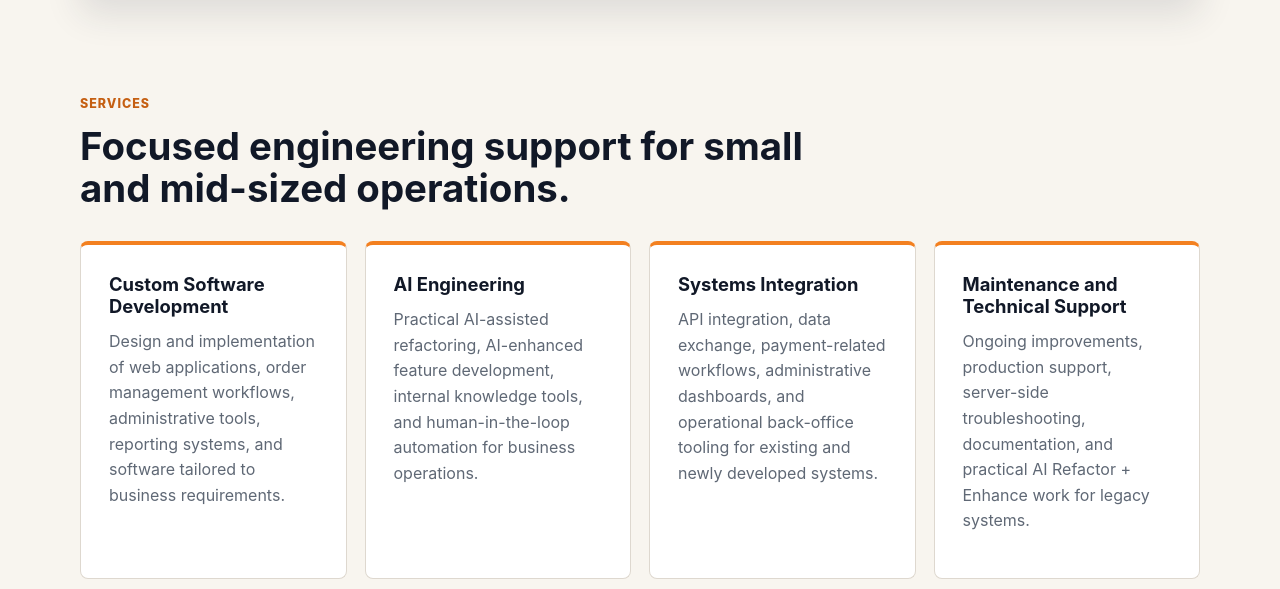
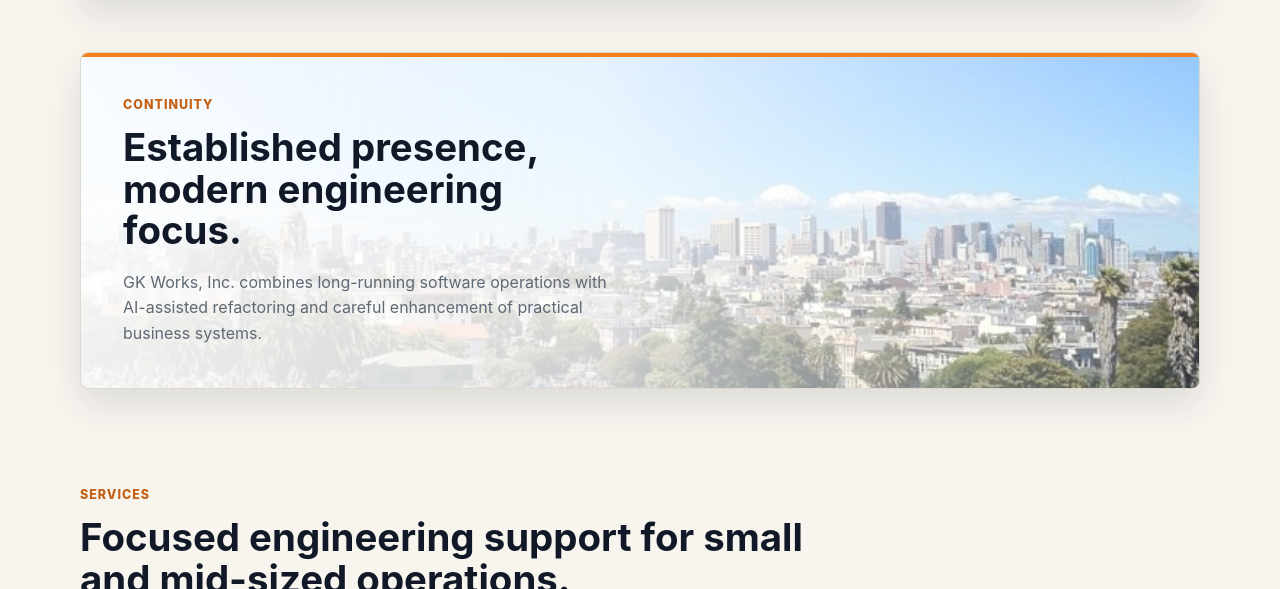
Before and after one commit to gkw/gkworks.com, a plain HTML site: page index.html in a window 1280 px wide. Shown: the part 831-1420 px from the top of the page. Drawn offline with Linux system fonts and the light colour scheme.

Commit message:
Add original site background image

```diff
--- a/index.html
+++ b/index.html
@@ -62,6 +62,17 @@
         <div>
           <strong>Technical Operations</strong>
           <span>Automation, monitoring, and maintenance</span>
+        </div>
+      </section>
+
+      <section class="heritage-section" aria-label="Company continuity">
+        <div class="heritage-content">
+          <p class="eyebrow">Continuity</p>
+          <h2>Established presence, modern engineering focus.</h2>
+          <p>
+            GK Works, Inc. combines long-running software operations with AI-assisted
+            refactoring and careful enhancement of practical business systems.
+          </p>
         </div>
       </section>
 
--- a/styles.css
+++ b/styles.css
@@ -245,6 +245,41 @@ h3 {
 .trust-band span {
   color: var(--muted);
   font-size: 0.95rem;
+}
+
+.heritage-section {
+  position: relative;
+  width: min(1120px, calc(100% - 40px));
+  min-height: 280px;
+  margin: 54px auto 0;
+  display: grid;
+  align-items: center;
+  overflow: hidden;
+  background:
+    linear-gradient(90deg, rgba(255, 255, 255, 0.94) 0%, rgba(255, 255, 255, 0.8) 47%, rgba(255, 255, 255, 0.16) 100%),
+    url("assets/original-site-background.jpg") center / cover no-repeat;
+  border: 1px solid var(--line);
+  border-radius: 8px;
+  box-shadow: var(--shadow);
+}
+
+.heritage-section::before {
+  content: "";
+  position: absolute;
+  inset: 0;
+  border-top: 4px solid var(--orange);
+  pointer-events: none;
+}
+
+.heritage-content {
+  position: relative;
+  max-width: 590px;
+  padding: 42px;
+}
+
+.heritage-content p:last-child {
+  margin-bottom: 0;
+  color: var(--muted);
 }
 
 .section {
@@ -495,6 +530,12 @@ h3 {
     border-left: 0;
   }
 
+  .heritage-section {
+    background:
+      linear-gradient(180deg, rgba(255, 255, 255, 0.96) 0%, rgba(255, 255, 255, 0.82) 100%),
+      url("assets/original-site-background.jpg") center / cover no-repeat;
+  }
+
   .profile-list div {
     grid-template-columns: 1fr;
   }
@@ -529,6 +570,7 @@ h3 {
 
   .service-card,
   .trust-band div,
+  .heritage-content,
   .document-link,
   .contact-section {
     padding: 24px;
```
Also changed, not shown: assets/original-site-background.jpg (added).
